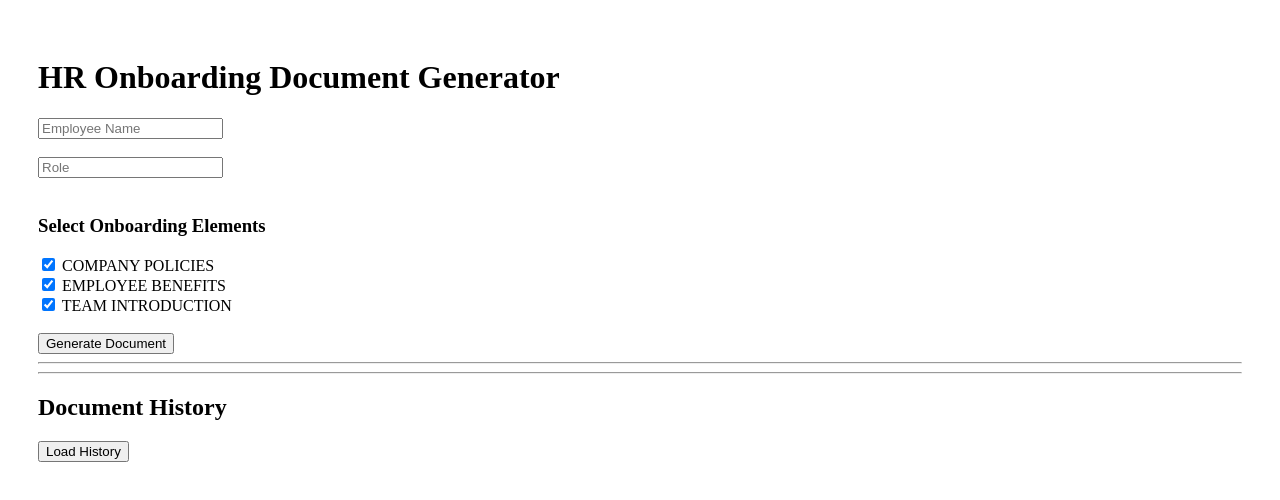
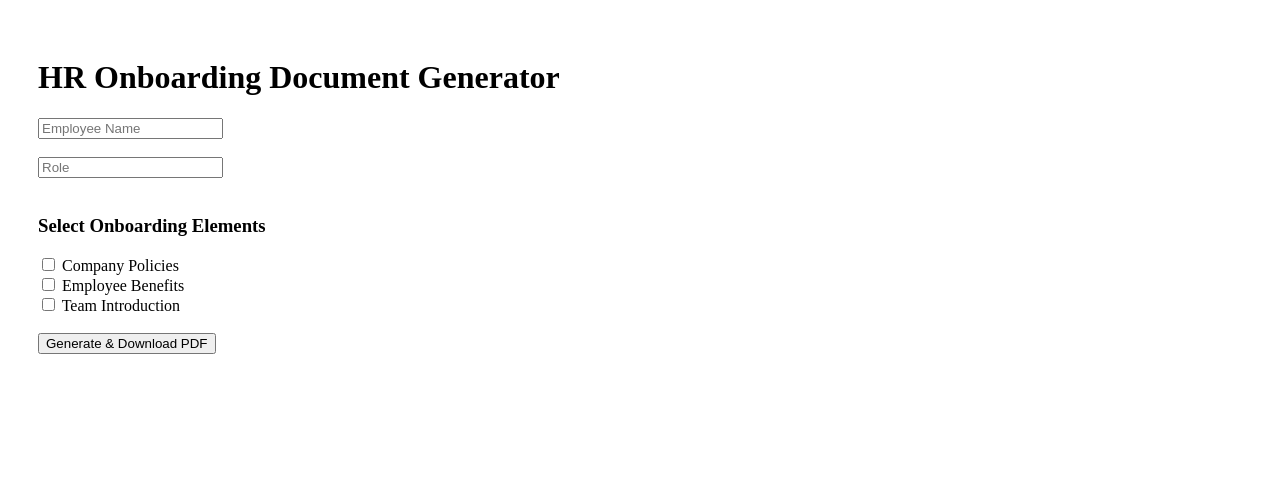
Before and after one commit to Jas0016/hr-onboarding-generator, a React (Create React App) app in the folder frontend/: page / in a window 1280 px wide. Shown: the top 500 px of the page. Built offline with nearby package versions, Linux system fonts and the light colour scheme.

Commit message:
Refactor App component to use array for elements

```diff
--- a/frontend/src/App.js
+++ b/frontend/src/App.js
@@ -1,48 +1,47 @@
 import { useState } from "react";
 
-const API_BASE = "https://hr-onboarding-generator-2.onrender.com"; // 🔴 CHANGE if different
+const API = "https://hr-onboarding-generator-2.onrender.com/api/documents";
 
 function App() {
   const [employeeName, setEmployeeName] = useState("");
   const [role, setRole] = useState("");
-  const [elements, setElements] = useState({
-    company_policies: true,
-    employee_benefits: true,
-    team_introduction: true,
-  });
-  const [preview, setPreview] = useState("");
-  const [history, setHistory] = useState([]);
+  const [elements, setElements] = useState([]);
   const [loading, setLoading] = useState(false);
 
-  const handleGenerate = async () => {
+  const toggle = (key) => {
+    setElements((prev) =>
+      prev.includes(key) ? prev.filter((e) => e !== key) : [...prev, key]
+    );
+  };
+
+  const generatePDF = async () => {
     setLoading(true);
-    setPreview("");
-
-    const selectedElements = Object.keys(elements).filter(
-      (key) => elements[key]
-    );
-
-    const res = await fetch(`${API_BASE}/api/documents/generate`, {
+    const res = await fetch(`${API}/generate`, {
       method: "POST",
       headers: { "Content-Type": "application/json" },
       body: JSON.stringify({
         employeeName,
         role,
-        selectedElements,
+        elements,
       }),
     });
 
-    const data = await res.json();
-    setPreview(data.content);
+    if (!res.ok) {
+      alert("PDF generation failed");
+      setLoading(false);
+      return;
+    }
+
+    const blob = await res.blob();
+    const url = window.URL.createObjectURL(blob);
+
+    const a = document.createElement("a");
+    a.href = url;
+    a.download = `${employeeName}_Onboarding.pdf`;
+    a.click();
+
+    window.URL.revokeObjectURL(url);
     setLoading(false);
-  };
-
-  const fetchHistory = async () => {
-    const res = await fetch(
-      `${API_BASE}/api/documents/history/${employeeName}`
-    );
-    const data = await res.json();
-    setHistory(data);
   };
 
   return (
@@ -67,44 +66,31 @@ function App() {
 
       <h3>Select Onboarding Elements</h3>
 
-      {Object.keys(elements).map((key) => (
-        <label key={key} style={{ display: "block" }}>
-          <input
-            type="checkbox"
-            checked={elements[key]}
-            onChange={() =>
-              setElements({ ...elements, [key]: !elements[key] })
-            }
-          />{" "}
-          {key.replace("_", " ").toUpperCase()}
-        </label>
-      ))}
+      <label>
+        <input
+          type="checkbox"
+          onChange={() => toggle("company_policies")}
+        />{" "}
+        Company Policies
+      </label>
+      <br />
 
+      <label>
+        <input type="checkbox" onChange={() => toggle("benefits")} /> Employee
+        Benefits
+      </label>
       <br />
-      <button onClick={handleGenerate} disabled={loading}>
-        {loading ? "Generating..." : "Generate Document"}
+
+      <label>
+        <input type="checkbox" onChange={() => toggle("team_intro")} /> Team
+        Introduction
+      </label>
+      <br />
+      <br />
+
+      <button onClick={generatePDF} disabled={loading}>
+        {loading ? "Generating..." : "Generate & Download PDF"}
       </button>
-
-      <hr />
-
-      {preview && (
-        <>
-          <h2>Preview</h2>
-          <pre style={{ whiteSpace: "pre-wrap" }}>{preview}</pre>
-        </>
-      )}
-
-      <hr />
-
-      <h2>Document History</h2>
-      <button onClick={fetchHistory}>Load History</button>
-
-      {history.map((doc) => (
-        <div key={doc._id} style={{ marginTop: 20 }}>
-          <strong>{new Date(doc.createdAt).toLocaleString()}</strong>
-          <pre style={{ whiteSpace: "pre-wrap" }}>{doc.content}</pre>
-        </div>
-      ))}
     </div>
   );
 }
```
